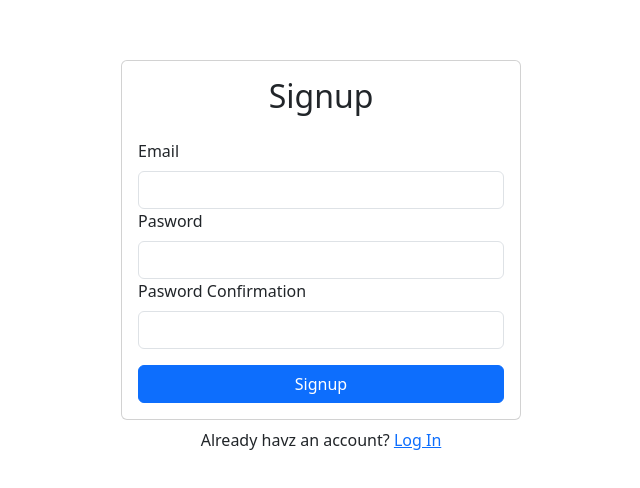
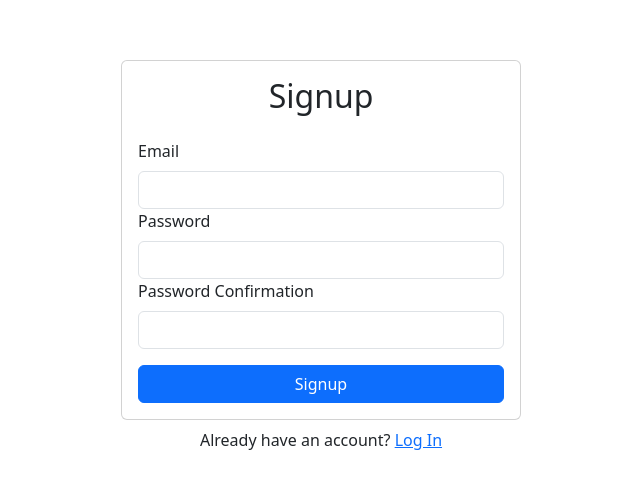
Before and after one commit to elhabibZoro10/Authentication-Crash-Course-With-Firebase-And-Routing, a React (Create React App) app in the folder my-authentication/: page /signup in a window 1280 px wide. Shown: the part 144-632 px from the top of the page, without its empty margins (319-959 px from the left). Built offline with nearby package versions, Linux system fonts and the light colour scheme; no server answers.

Commit message:
Regcompletedistration

```diff
--- a/my-authentication/src/App.js
+++ b/my-authentication/src/App.js
@@ -6,6 +6,7 @@ import Login from './components/Login';
 import ForgotPassword from './components/ForgotPassword';
 import UpdateProfile from './components/UpdateProfile';
 import Dashboard from './components/Dashboard';
+import AuthProvider from './context/AuthContext';
 
 
 function App() {
@@ -15,6 +16,7 @@ function App() {
     >
     <div className='w-100' style={{maxWidth: "400px"}} >
       <Router>
+      <AuthProvider>
         <Routes>
           <Route path='/signup' element={<Signup/>} />
           <Route path='/login' element={<Login/>} />
@@ -22,6 +24,7 @@ function App() {
           <Route path='/update-profile' element={<UpdateProfile/>} />
           <Route path='/' element={<Dashboard/>} />
         </Routes>
+      </AuthProvider>
       </Router>
     </div>
     </Container>
--- a/my-authentication/src/components/Dashboard.js
+++ b/my-authentication/src/components/Dashboard.js
@@ -3,7 +3,7 @@ import React from 'react'
 const Dashboard = () => {
   return (
     <div>
-
+      Dashboard
     </div>
   )
 }
--- a/my-authentication/src/components/Signup.js
+++ b/my-authentication/src/components/Signup.js
@@ -1,35 +1,69 @@
-import React from 'react'
-import { Button, Card, Form } from 'react-bootstrap'
-import { Link } from 'react-router-dom'
+import React, { useRef, useState } from 'react';
+import { Alert, Button, Card, Form } from 'react-bootstrap';
+import { Link, useNavigate } from 'react-router-dom';
+import { useAuth } from '../context/AuthContext';
 
 const Signup = () => {
+  const { signup } = useAuth();
+  const [error, setError] = useState("");
+  const [loading, setLoading] = useState(false);
+
+  const emailRef = useRef();
+  const passwordRef = useRef();
+  const passwordConfirmationRef = useRef();
+
+  const navigate = useNavigate()
+
+  const handleSubmit = async (e) => {
+    e.preventDefault();
+    if (passwordRef.current.value !== passwordConfirmationRef.current.value) {
+      setError("Passwords do not match");
+      return;
+    }
+
+    try {
+      setError("");
+      setLoading(true);
+      await signup(emailRef.current.value, passwordRef.current.value);
+      navigate('/')
+    } catch (error) {
+      setError("Failed to create an account");
+      console.error("Signup error:", error);
+    } finally {
+      setLoading(false);
+    }
+  };
+
   return (
     <>
       <Card>
         <Card.Body>
-          <h2 className='text-center mb-4' >Signup</h2>
-          <Form>
-            <Form.Group>
-              <Form.Label htmlFor='email' >Email</Form.Label>
-              <Form.Control type='email' id='email' />
+          <h2 className='text-center mb-4'>Signup</h2>
+          {error && <Alert variant='danger'>{error}</Alert>}
+          <Form onSubmit={handleSubmit}>
+            <Form.Group id='email'>
+              <Form.Label>Email</Form.Label>
+              <Form.Control type='email' ref={emailRef} required />
             </Form.Group>
-            <Form.Group>
-              <Form.Label htmlFor='password' >Pasword</Form.Label>
-              <Form.Control type='password' id='password' />
+            <Form.Group id='password'>
+              <Form.Label>Password</Form.Label>
+              <Form.Control type='password' ref={passwordRef} required />
             </Form.Group>
-            <Form.Group>
-            <Form.Label htmlFor='password-confirmation' >Pasword Confirmation</Form.Label>
-            <Form.Control type='password' id='password-confirmation' />
-          </Form.Group>
-          <Button className='w-100 text-center mt-3' variant="primary" type="submit">Signup</Button>
+            <Form.Group id='password-confirmation'>
+              <Form.Label>Password Confirmation</Form.Label>
+              <Form.Control type='password' ref={passwordConfirmationRef} required />
+            </Form.Group>
+            <Button disabled={loading} className='w-100 mt-3' type='submit'>
+              Signup
+            </Button>
           </Form>
         </Card.Body>
       </Card>
-      <div className='w-100 text-center mt-2' >
-        Already havz an account? <Link to="/login" >Log In</Link>
+      <div className='w-100 text-center mt-2'>
+        Already have an account? <Link to="/login">Log In</Link>
       </div>
     </>
-  )
-}
+  );
+};
 
-export default Signup
+export default Signup;
--- /dev/null
+++ b/my-authentication/src/context/AuthContext.js
@@ -0,0 +1,37 @@
+import { createUserWithEmailAndPassword, onAuthStateChanged } from "firebase/auth";
+import { createContext, useContext, useEffect, useState } from "react";
+import auth from "../firebaseConfig";
+
+const AuthContext = createContext();
+
+
+export const AuthProvider = ({ children }) => {
+    const [currentUser, setCurrentUser] = useState(null);
+    const [loading, setLoading] = useState(true);
+
+    const signup = (email, password) => {
+        return createUserWithEmailAndPassword(auth, email, password);
+    };
+
+    useEffect(() => {
+        const unsubscribe = onAuthStateChanged(auth, (user) => {
+            setCurrentUser(user);
+            setLoading(false);
+        });
+        return () => {
+            unsubscribe();
+        };
+    }, []);
+
+    return (
+        <AuthContext.Provider value={{ currentUser, signup }}>
+            {!loading && children}
+        </AuthContext.Provider>
+    );
+}
+
+export default AuthProvider
+
+export const useAuth = () => {
+    return useContext(AuthContext)
+}
--- /dev/null
+++ b/my-authentication/src/firebaseConfig.js
@@ -0,0 +1,18 @@
+  // src/firebaseConfig.js
+
+import { initializeApp } from "firebase/app";
+import { getAuth } from "firebase/auth";
+
+  const firebaseConfig = {
+      apiKey: process.env.REACT_APP_FIREBASE_API_KEY,
+      authDomain: process.env.REACT_APP_FIREBASE_AUTH_DOMAIN,
+      projectId: process.env.REACT_APP_FIREBASE_PROJECT_ID,
+      storageBucket: process.env.REACT_APP_FIREBASE_STORAGE_BUCKET,
+      messagingSenderId: process.env.REACT_APP_FIREBASE_MESSAGING_SENDER_ID,
+      appId: process.env.REACT_APP_FIREBASE_APP_ID
+  };
+
+  const app = initializeApp(firebaseConfig);
+  const auth = getAuth(app);
+
+  export default auth ;
```
Also changed, not shown: my-authentication/src/firebase.js (deleted, +0 -18 lines), 1 other file (tests, documents, lock files or other folders).
